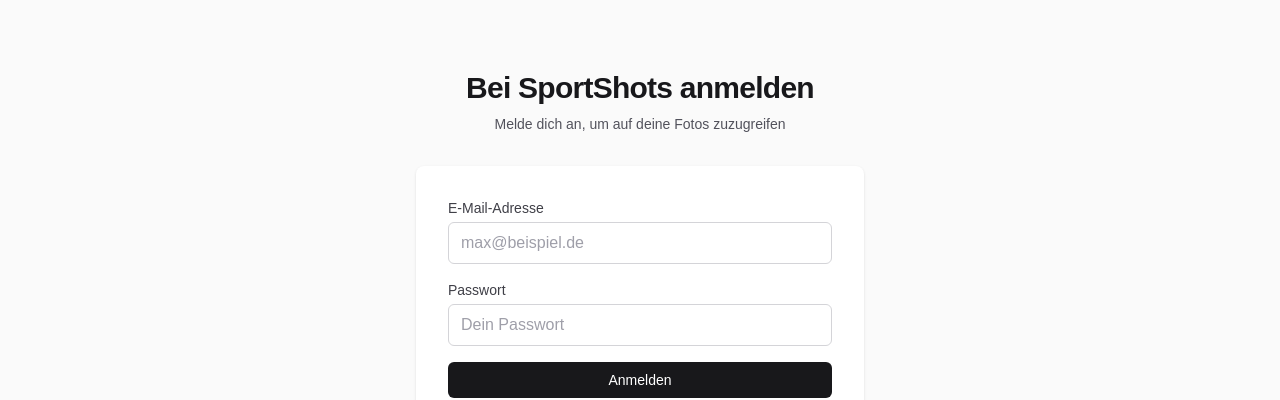
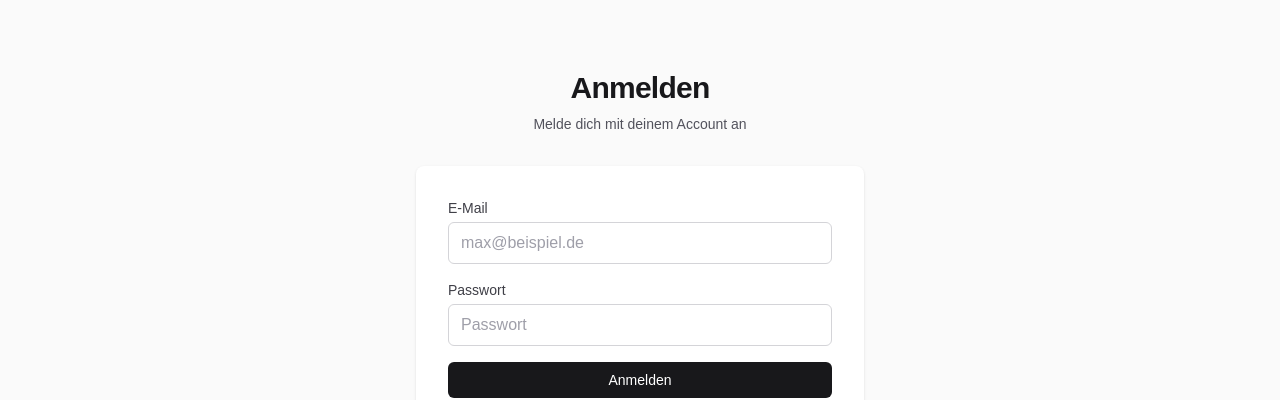
Before and after one commit to fettespferd/sportshots, a Next.js app: page /signin in a window 1280 px wide. Shown: the part 169-569 px from the top of the page. Built offline with nearby package versions, Linux system fonts and the light colour scheme; no server answers.

Commit message:
Translate SignIn page to all languages

```diff
--- a/src/app/(auth)/signin/page.tsx
+++ b/src/app/(auth)/signin/page.tsx
@@ -4,8 +4,10 @@
 import { useRouter, useSearchParams } from "next/navigation";
 import Link from "next/link";
 import { createClient } from "@/lib/supabase/client";
+import { useLanguage } from "@/lib/i18n/LanguageContext";
 
 function SignInForm() {
+  const { t } = useLanguage();
   const [email, setEmail] = useState("");
   const [password, setPassword] = useState("");
   const [loading, setLoading] = useState(false);
@@ -60,10 +62,10 @@
       <div className="w-full max-w-md space-y-8">
         <div className="text-center">
           <h1 className="text-3xl font-bold tracking-tight text-zinc-900 dark:text-zinc-50">
-            Bei SportShots anmelden
+            {t("auth.signIn.title")}
           </h1>
           <p className="mt-2 text-sm text-zinc-600 dark:text-zinc-400">
-            Melde dich an, um auf deine Fotos zuzugreifen
+            {t("auth.signIn.subtitle")}
           </p>
         </div>
 
@@ -80,7 +82,7 @@
                 htmlFor="email"
                 className="block text-sm font-medium text-zinc-700 dark:text-zinc-300"
               >
-                E-Mail-Adresse
+                {t("common.email")}
               </label>
               <input
                 id="email"
@@ -98,7 +100,7 @@
                 htmlFor="password"
                 className="block text-sm font-medium text-zinc-700 dark:text-zinc-300"
               >
-                Passwort
+                {t("common.password")}
               </label>
               <input
                 id="password"
@@ -107,7 +109,7 @@
                 onChange={(e) => setPassword(e.target.value)}
                 required
                 className="mt-1 block w-full rounded-md border border-zinc-300 bg-white px-3 py-2 text-zinc-900 placeholder-zinc-400 focus:border-zinc-500 focus:outline-none focus:ring-1 focus:ring-zinc-500 dark:border-zinc-600 dark:bg-zinc-700 dark:text-zinc-100 dark:placeholder-zinc-500"
-                placeholder="Dein Passwort"
+                placeholder={t("common.password")}
               />
             </div>
 
@@ -116,19 +118,19 @@
               disabled={loading}
               className="w-full rounded-md bg-zinc-900 px-4 py-2 text-sm font-medium text-white transition-colors hover:bg-zinc-800 focus:outline-none focus:ring-2 focus:ring-zinc-500 focus:ring-offset-2 disabled:opacity-50 dark:bg-zinc-50 dark:text-zinc-900 dark:hover:bg-zinc-200"
             >
-              {loading ? "Anmeldung läuft..." : "Anmelden"}
+              {loading ? t("common.loading") : t("auth.signIn.button")}
             </button>
           </div>
 
           <div className="text-center text-sm">
             <span className="text-zinc-600 dark:text-zinc-400">
-              Noch kein Account?{" "}
+              {t("auth.signIn.noAccount")}{" "}
             </span>
             <Link
               href="/signup"
               className="font-medium text-zinc-900 hover:underline dark:text-zinc-50"
             >
-              Jetzt registrieren
+              {t("auth.signIn.signUp")}
             </Link>
           </div>
 
@@ -137,7 +139,7 @@
               href="/signup/photographer"
               className="text-sm font-medium text-zinc-700 hover:underline dark:text-zinc-300"
             >
-              Als Fotograf registrieren →
+              {t("footer.photographerSignup")} →
             </Link>
           </div>
         </form>
```
